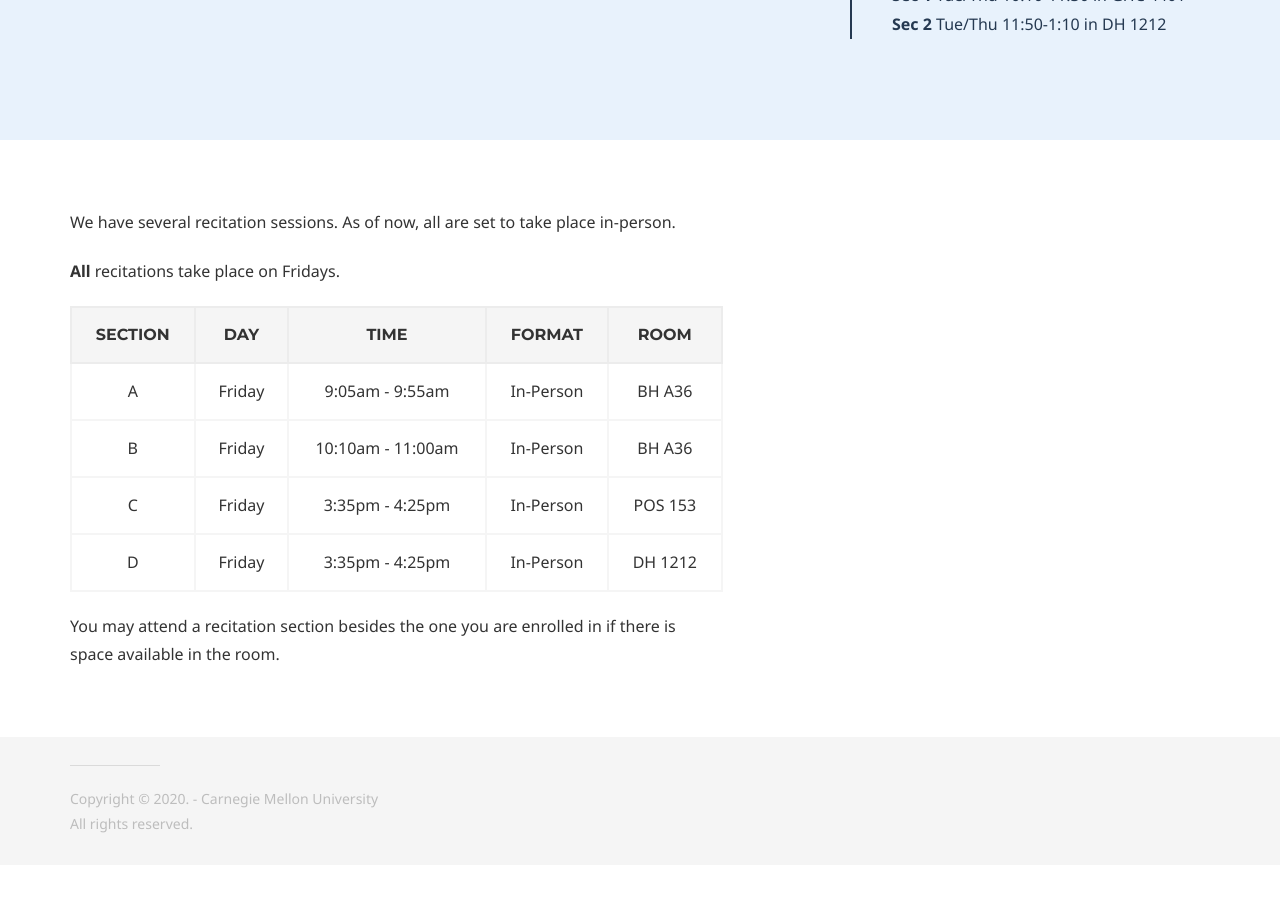
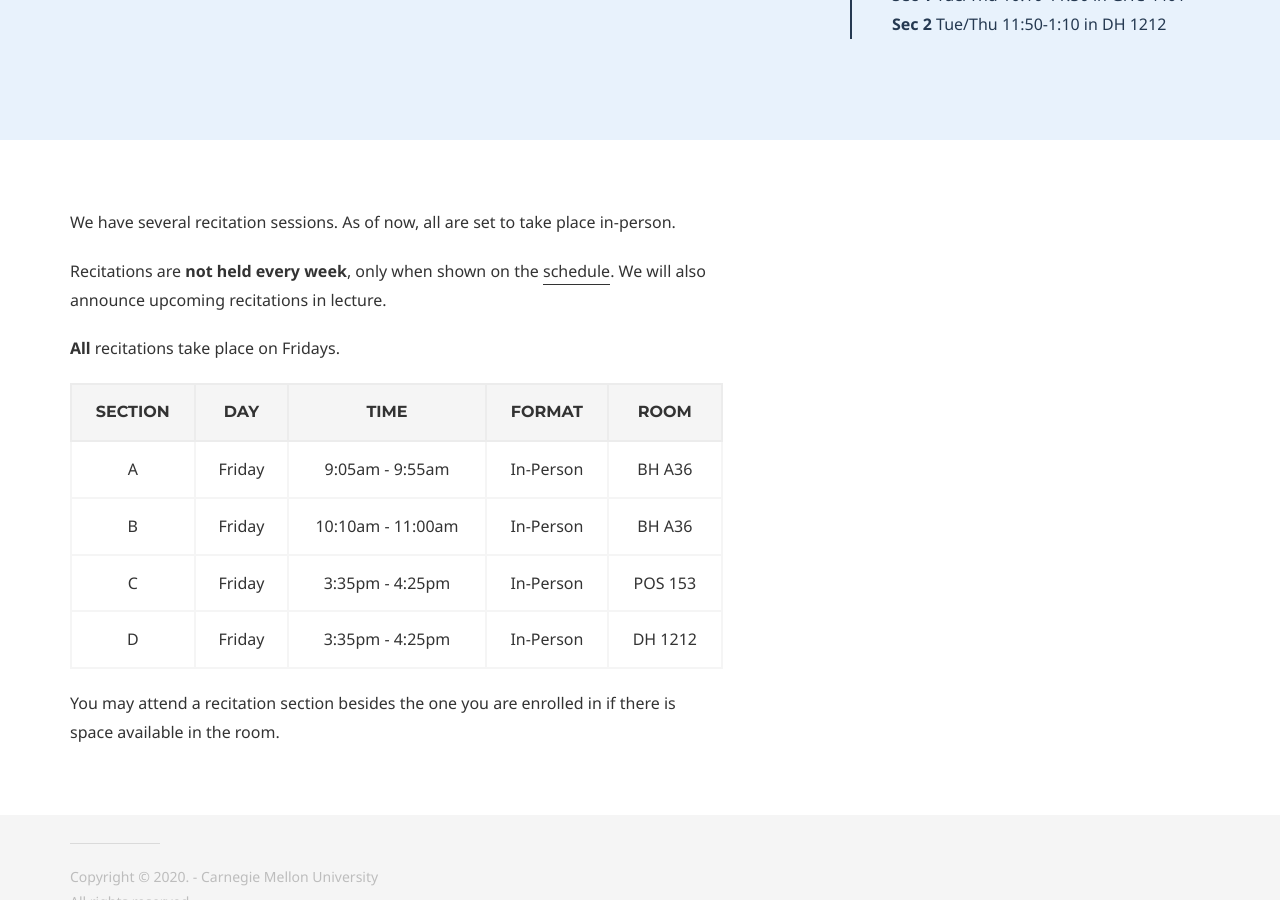
Before and after one commit to 15-440/website, a Jekyll site: the page built from recitations.md, in a window 1280 px wide and 900 px high, scrolled down 741 px. Built offline with Jekyll 4.4.1, drawn with Linux system fonts in a browser that asks for light colours; before the commit the page ends 1606 px from its top, so only the background shows below that.

Commit message:
recitations not held every week

```diff
--- a/recitations.md
+++ b/recitations.md
@@ -10,6 +10,8 @@ micro_nav: true
 ---
 
 We have several recitation sessions. As of now, all are set to take place in-person.
+
+Recitations are **not held every week**, only when shown on the [schedule](../schedule). We will also announce upcoming recitations in lecture.
 
 **All** recitations take place on Fridays.
 
```
